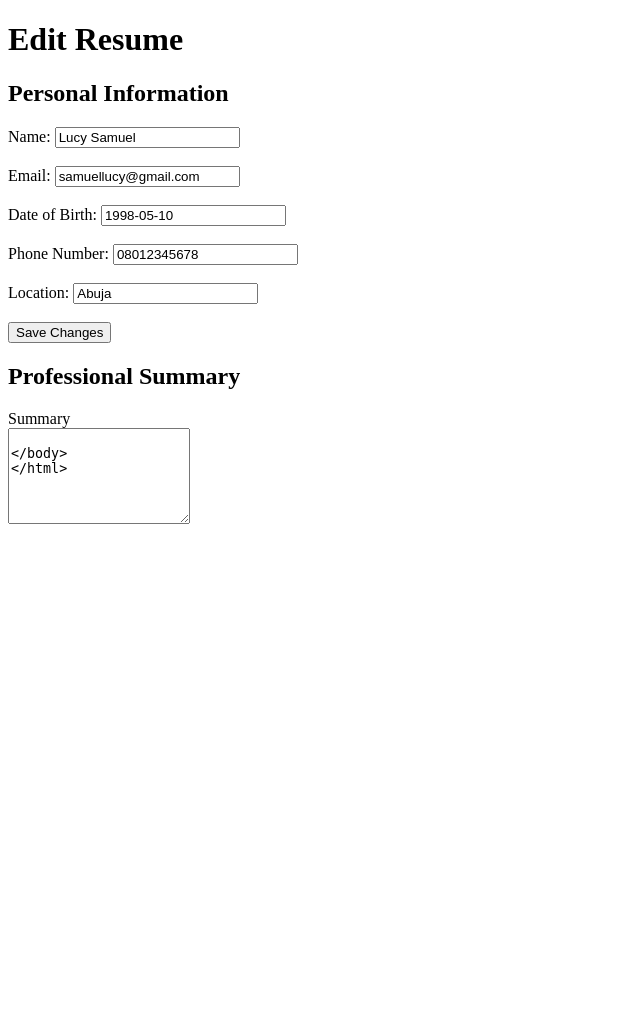
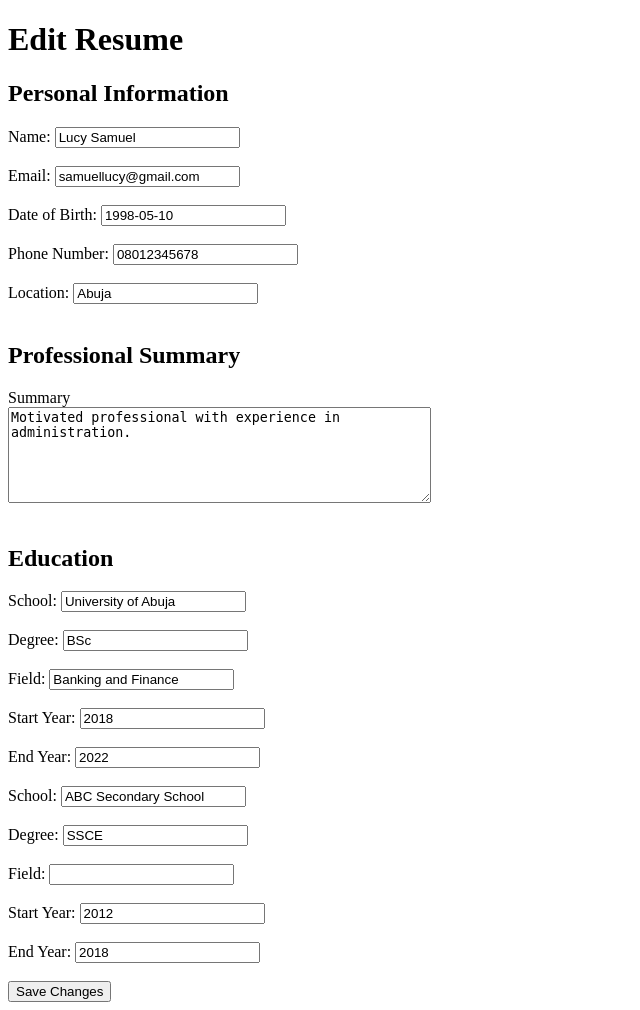
Before and after one commit to Cherry-tech14/resume_builder, a Flask app: page /edit/1 in a window 1280 px wide. Shown: the whole page, without its empty margins (0-640 px from the left). Before the commit the page ends 524 px from the top, so only its background shows below. Run offline with Flask 3, Linux system fonts and the light colour scheme.

Commit message:
add education editing form

```diff
--- a/app.py
+++ b/app.py
@@ -12,7 +12,9 @@ from database import (
     save_achievement,
     save_volunteer_experience,
     save_reference,
-    update_personal_information
+    update_personal_information,
+    update_summary,
+    update_education
 )
 
 
@@ -229,6 +231,32 @@ def edit_resume(resume_id):
             location
         )
 
+        summary = request.form["summary"]
+
+        update_summary(
+            int(resume_id),
+            summary
+        )
+
+        education = resume["education"][0]
+
+        school = request.form["school"]
+        degree = request.form["degree"]
+        field = request.form["field"]
+        start_year = request.form["start_year"]
+        end_year = request.form["end_year"]
+
+        print("EDUCATION:", school, degree, field, start_year, end_year)
+
+        update_education(
+            education["id"],
+            school,
+            degree,
+            field,
+            start_year,
+            end_year
+        )
+
         return redirect(f"/resume/{resume_id}")
 
     return render_template(
--- a/templates/edit_resume.html
+++ b/templates/edit_resume.html
@@ -57,17 +57,73 @@
 
         <br><br>
 
-        <button type="submit">Save Changes</button>
 
-    </form>
-
-    <h2>Professional Summary</h2>
-    <form method="POST">
+          <h2>Professional Summary</h2>
         <label>Summary</label>
         <br>
         <textarea
         name="summary"
         rows="6"
+        cols="50"
+        >{{  resume["summary"] }}</textarea>
+
+        <br><br>
+
+
+        <h2>Education</h2>
+
+        {% for education in resume["education"] %}
+
+        <label>School:</label>
+
+        <input
+        type="text"
+        name="school"
+        value="{{ education['school'] }}"
+        >
+
+        <br><br>
+
+        <label>Degree:</label>
+        <input
+        type="text"
+        name="degree"
+        value="{{ education['degree'] }}"
+        >
+
+        <br><br>
+
+        <label>Field:</label>
+        <input
+        type="text"
+        name="field"
+        value="{{ education['field'] }}"
+        >
+
+        <br><br>
+
+        <label>Start Year:</label>
+        <input
+        type="text"
+        name="start_year"
+        value="{{ education['start_year'] }}"
+        >
+
+        <br><br>
+
+        <label>End Year:</label>
+        <input
+        type="text"
+        name="end_year"
+        value="{{ education['end_year'] }}"
+        >
+
+        <br><br>
+        {% endfor %}
+
+        <button type="submit">Save Changes</button>
+
+
 
     </form>
 
```
Also changed, not shown: resume.db.
